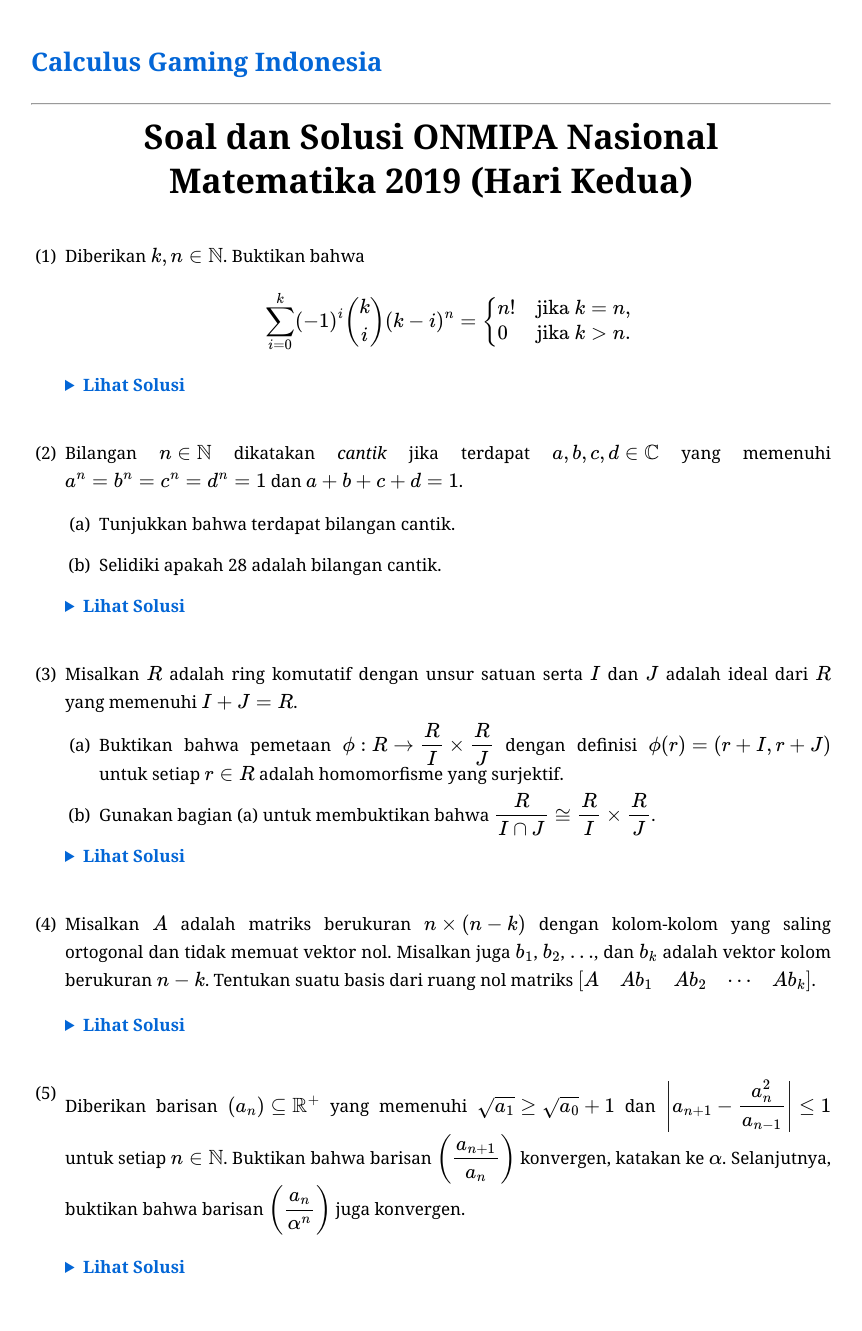
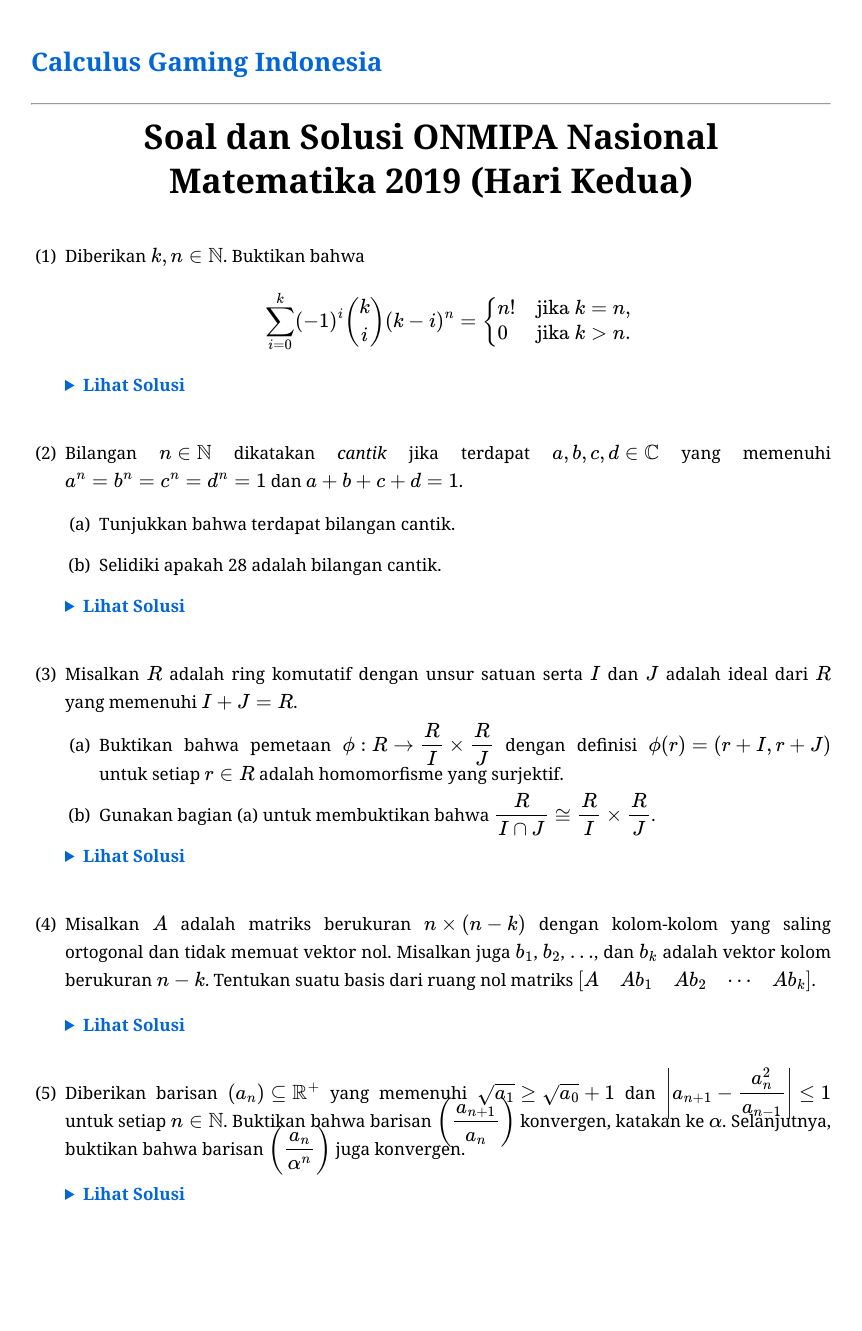
Before and after one commit to calculusgamingindonesia/calculusgamingindonesia.github.io, a Jekyll site: the page built from _posts/2026-07-01-onmipa-nas-mat-19-2.md, in a window 1280 px wide. Shown: the whole page, without its empty margins (209-1071 px from the left). Built offline with Jekyll 4.4.1, drawn with Linux system fonts in a browser that asks for light colours; some web fonts are replaced; after the commit the page ends 1258 px from its top, so only the background shows below that.

Commit message:
Update 2026-07-01-onmipa-nas-mat-19-2.md

```diff
--- a/_posts/2026-07-01-onmipa-nas-mat-19-2.md
+++ b/_posts/2026-07-01-onmipa-nas-mat-19-2.md
@@ -63,7 +63,7 @@ urutan: 4
    </div>
    </details>
 
-5. Diberikan barisan $(a_n)\subseteq\mathbb{R}^+$ yang memenuhi $\sqrt{a_1}\geq\sqrt{a_0}+1$ dan $\Bigg\vert a_{n+1}-\dfrac{a_n^2}{a_{n-1}}\Bigg\vert\leq1$ untuk setiap $n\in\mathbb{N}$. Buktikan bahwa barisan $\bigg(\dfrac{a_{n+1}}{a_n}\bigg)$ konvergen, katakan ke $\alpha$. Selanjutnya, buktikan bahwa barisan $\bigg(\dfrac{a_n}{\alpha^n}\bigg)$ juga konvergen.
+5. Diberikan barisan $(a_n)\subseteq\mathbb{R}^+$ yang memenuhi $\sqrt{a_1}\geq\sqrt{a_0}+1$ dan $\smash{\Bigg\vert a_{n+1}-\dfrac{a_n^2}{a_{n-1}}\Bigg\vert\leq1}$ untuk setiap $n\in\mathbb{N}$. Buktikan bahwa barisan $\smash{\bigg(\dfrac{a_{n+1}}{a_n}\bigg)}$ konvergen, katakan ke $\alpha$. Selanjutnya, buktikan bahwa barisan $\smash{\bigg(\dfrac{a_n}{\alpha^n}\bigg)}$ juga konvergen.
 
    <details>
    <summary>Lihat Solusi</summary>
```
